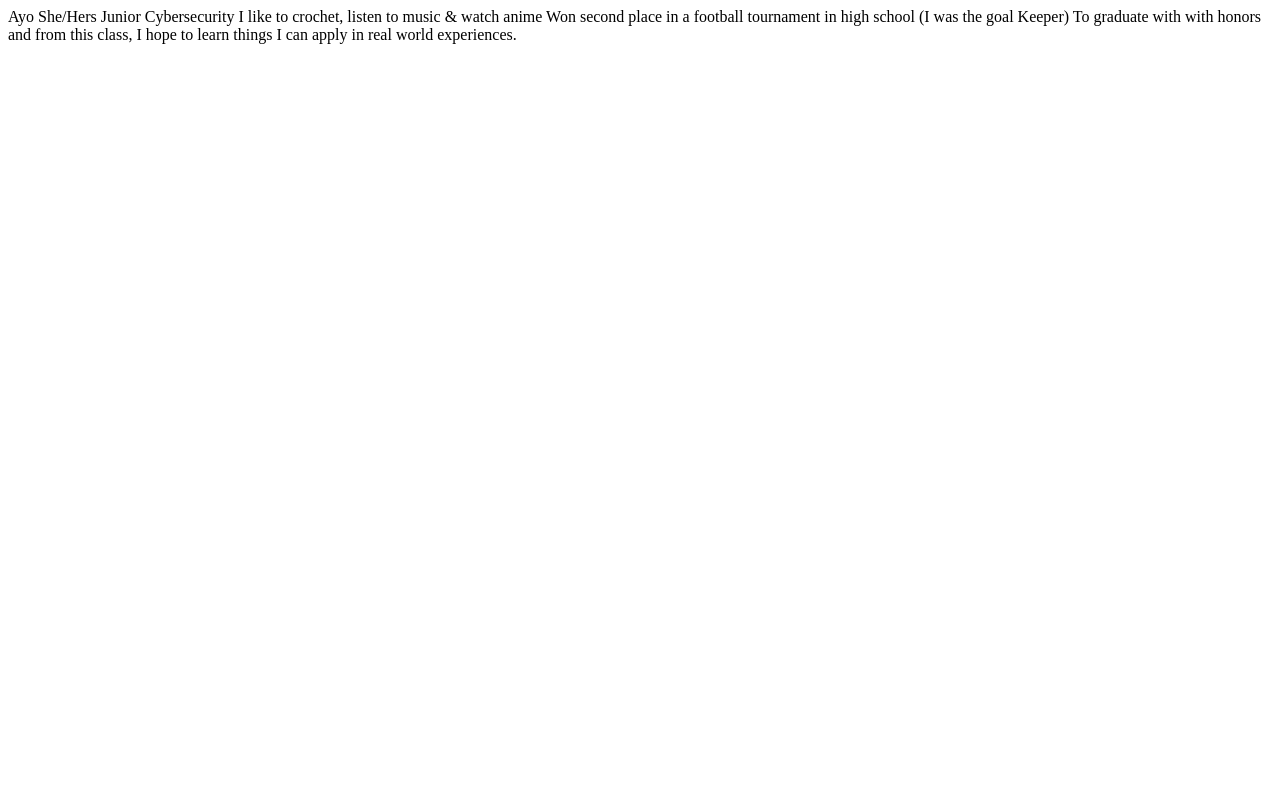
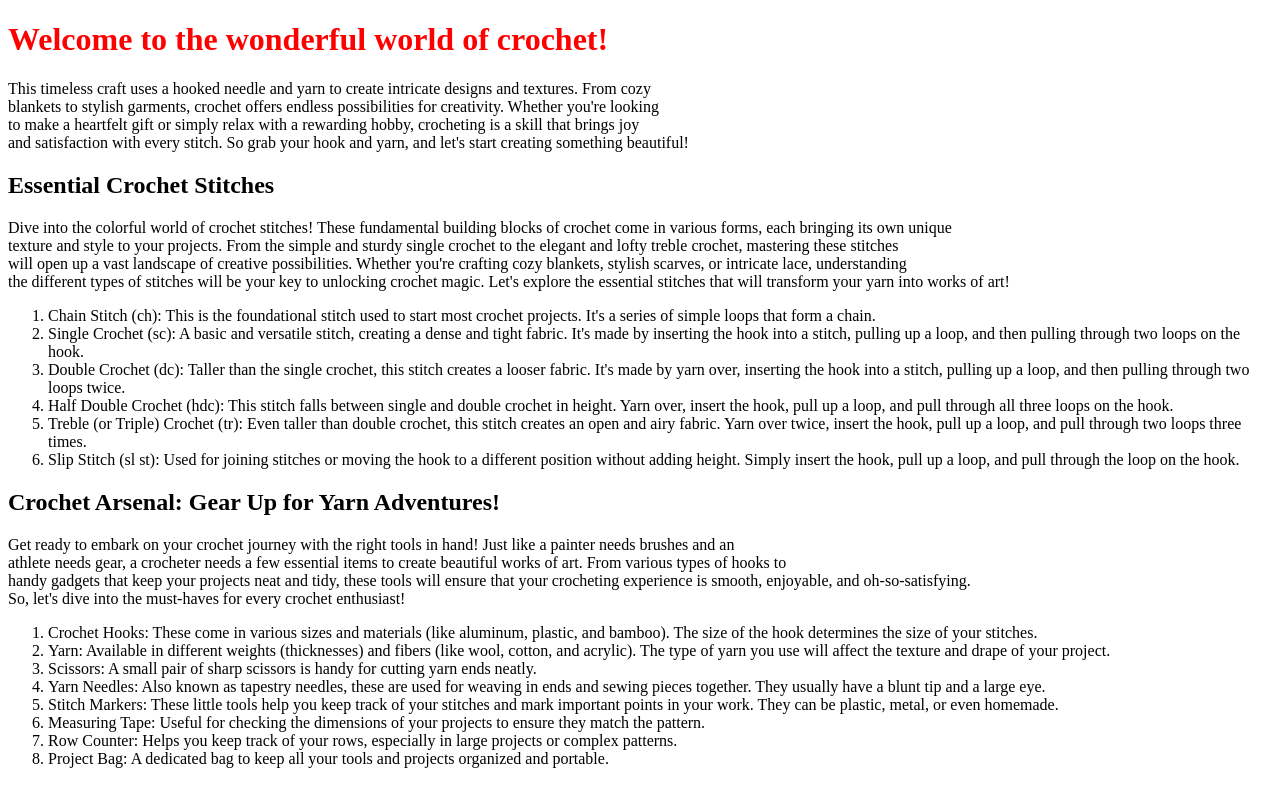
Before and after one commit to CJones-Howe/cybr201ayomiidee.github.io, a plain HTML site: page index.html in a window 1280 px wide. Drawn offline with Linux system fonts and the light colour scheme.

Commit message:
Add files via upload
This is an unfinished website about the basics of crocheting, it has a few attributes such as colored text, listing, line breaks and, etc

```diff
--- a/index.html
+++ b/index.html
@@ -1,7 +1,68 @@
-Ayo
-She/Hers
-Junior
-Cybersecurity
-I like to crochet, listen to music & watch anime
-Won second place in a football tournament in high school (I was the goal Keeper)
-To graduate with with honors and from this class, I hope to learn things I can apply in real world experiences.
+<!DOCTYPE html>
+<html>
+<head>
+	<title>The Art of Crochet: From Yarn to Masterpiece</title>
+<head/>
+<body>
+	<h1 style="color:red">Welcome to the wonderful world of crochet!</h1>
+<p>
+	This timeless craft uses a hooked needle and yarn to create intricate designs and textures. From cozy<br>
+	blankets to stylish garments, crochet offers endless possibilities for creativity. Whether you're looking<br>
+	to make a heartfelt gift or simply relax with a rewarding hobby, crocheting is a skill that brings joy<br>
+	and satisfaction with every stitch. So grab your hook and yarn, and let's start creating something beautiful!<br>
+
+</p>
+
+	<h2>Essential Crochet Stitches</h2>
+<p>
+	Dive into the colorful world of crochet stitches! These fundamental building blocks of crochet come in various forms, each bringing its own unique<br>
+	texture and style to your projects. From the simple and sturdy single crochet to the elegant and lofty treble crochet, mastering these stitches<br>
+	will open up a vast landscape of creative possibilities. Whether you're crafting cozy blankets, stylish scarves, or intricate lace, understanding<br>
+	the different types of stitches will be your key to unlocking crochet magic. Let's explore the essential stitches that will transform your yarn into works of art!<br>
+	<ol>
+	<li>Chain Stitch (ch): This is the foundational stitch used to start most crochet projects. It's a series of simple loops that form a chain.</li>
+
+	<li>Single Crochet (sc): A basic and versatile stitch, creating a dense and tight fabric. It's made by inserting the hook into a stitch, pulling
+	up a loop, and then pulling through two loops on the hook.</li>
+
+	<li>Double Crochet (dc): Taller than the single crochet, this stitch creates a looser fabric. It's made by yarn over, inserting the hook
+	into a stitch, pulling up a loop, and then pulling through two loops twice.</li>
+
+	<li>Half Double Crochet (hdc): This stitch falls between single and double crochet in height. Yarn over, insert the hook, pull up a loop, and pull
+	through all three loops on the hook.</li>
+
+	<li>Treble (or Triple) Crochet (tr): Even taller than double crochet, this stitch creates an open and airy fabric.
+	Yarn over twice, insert the hook, pull up a loop, and pull through two loops three times.</li>
+
+	<li>Slip Stitch (sl st): Used for joining stitches or moving the hook to a different position without adding height.
+	Simply insert the hook, pull up a loop, and pull through the loop on the hook.</li>
+	</ol>
+</p>
+
+
+	<h2>Crochet Arsenal: Gear Up for Yarn Adventures!</h2>
+<p>
+	Get ready to embark on your crochet journey with the right tools in hand! Just like a painter needs brushes and an<br>
+	athlete needs gear, a crocheter needs a few essential items to create beautiful works of art. From various types of hooks to<br>
+	handy gadgets that keep your projects neat and tidy, these tools will ensure that your crocheting experience is smooth, enjoyable, and oh-so-satisfying.<br>
+	So, let's dive into the must-haves for every crochet enthusiast!<br>
+	<ol>
+	<li>Crochet Hooks: These come in various sizes and materials (like aluminum, plastic, and bamboo). The size of the hook determines the size of your stitches.</li>
+
+	<li>Yarn: Available in different weights (thicknesses) and fibers (like wool, cotton, and acrylic). The type of yarn you use will affect the texture and drape of your project.</li>
+
+	<li>Scissors: A small pair of sharp scissors is handy for cutting yarn ends neatly.</li>
+
+	<li>Yarn Needles: Also known as tapestry needles, these are used for weaving in ends and sewing pieces together. They usually have a blunt tip and a large eye.</li>
+
+	<li>Stitch Markers: These little tools help you keep track of your stitches and mark important points in your work. They can be plastic, metal, or even homemade.</li>
+
+	<li>Measuring Tape: Useful for checking the dimensions of your projects to ensure they match the pattern.</li>
+
+	<li>Row Counter: Helps you keep track of your rows, especially in large projects or complex patterns.</li>
+
+	<li>Project Bag: A dedicated bag to keep all your tools and projects organized and portable.</li>
+	</ol>
+</p>
+</body>
+</html>
```
